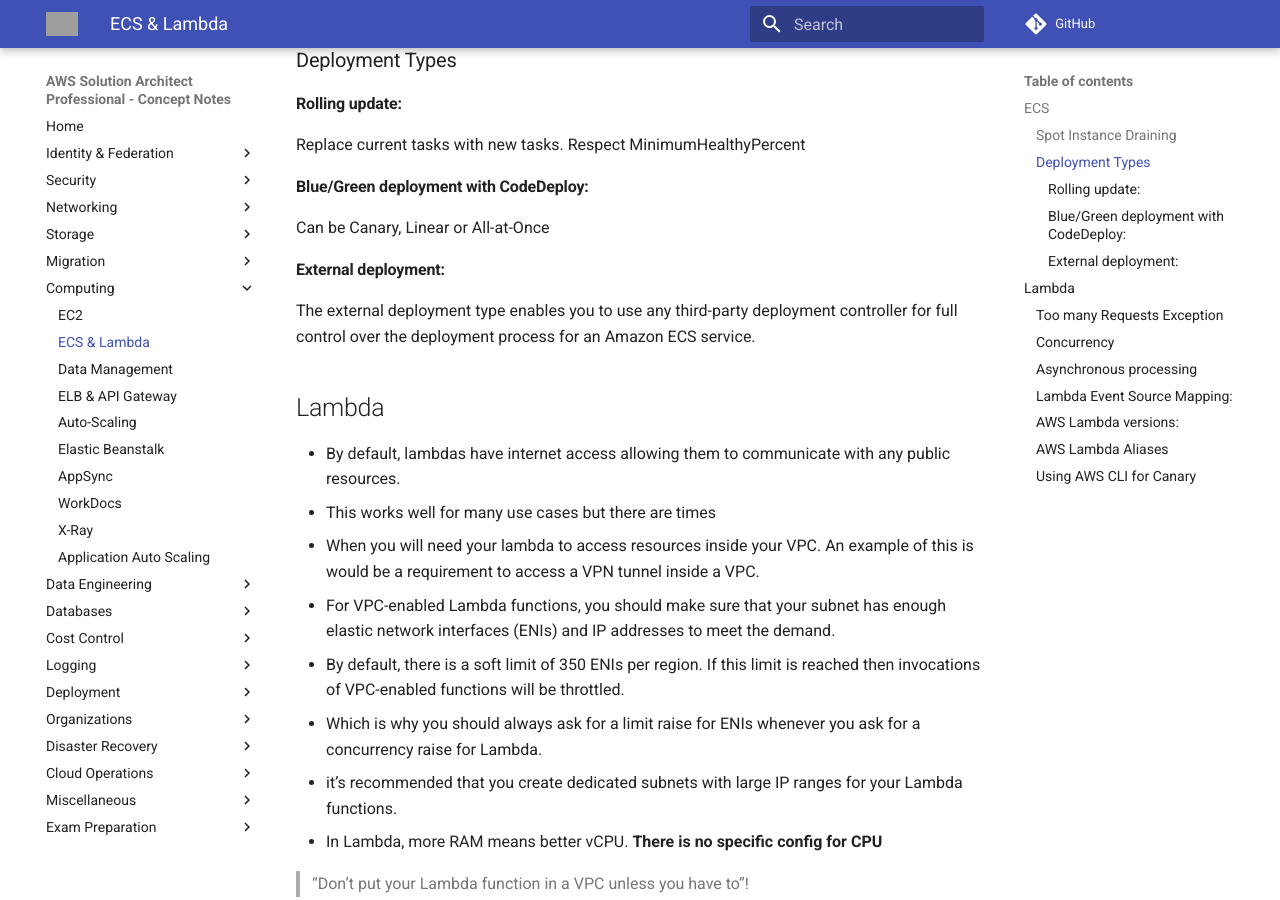
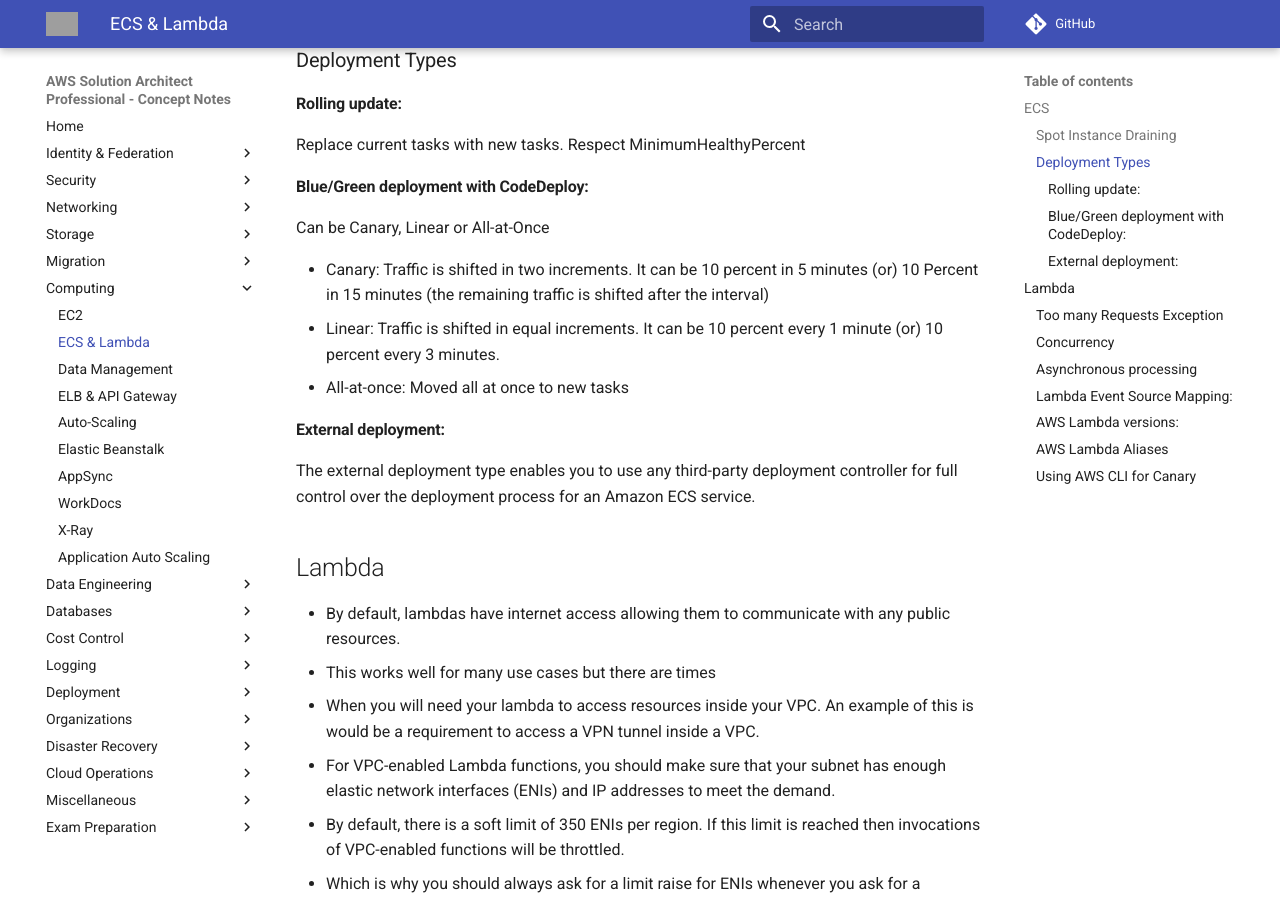
Before and after one commit to jeyabalajis/aws-certified-sa-pro-notes, an MkDocs documentation site: the page built from docs/compute/ecs_lambda.md, in a window 1280 px wide and 900 px high, scrolled down 736 px. Built offline with MkDocs 1.6.1 and Material for MkDocs 9.7.7, drawn with Linux system fonts in a browser that asks for light colours; comment, search, counter and statistics services are not loaded; grey boxes are pictures that could not be loaded.

Commit message:
Update ecs_lambda.md

```diff
--- a/docs/compute/ecs_lambda.md
+++ b/docs/compute/ecs_lambda.md
@@ -22,6 +22,10 @@
 
 #### Blue/Green deployment with CodeDeploy:
 Can be Canary, Linear or All-at-Once
+
+- Canary: Traffic is shifted in two increments. It can be 10 percent in 5 minutes (or) 10 Percent in 15 minutes (the remaining traffic is shifted after the interval)
+- Linear: Traffic is shifted in equal increments. It can be 10 percent every 1 minute (or) 10 percent every 3 minutes.
+- All-at-once: Moved all at once to new tasks
 
 #### External deployment:
 The external deployment type enables you to use any third-party deployment controller for full control over the deployment process for an Amazon ECS service.
```
